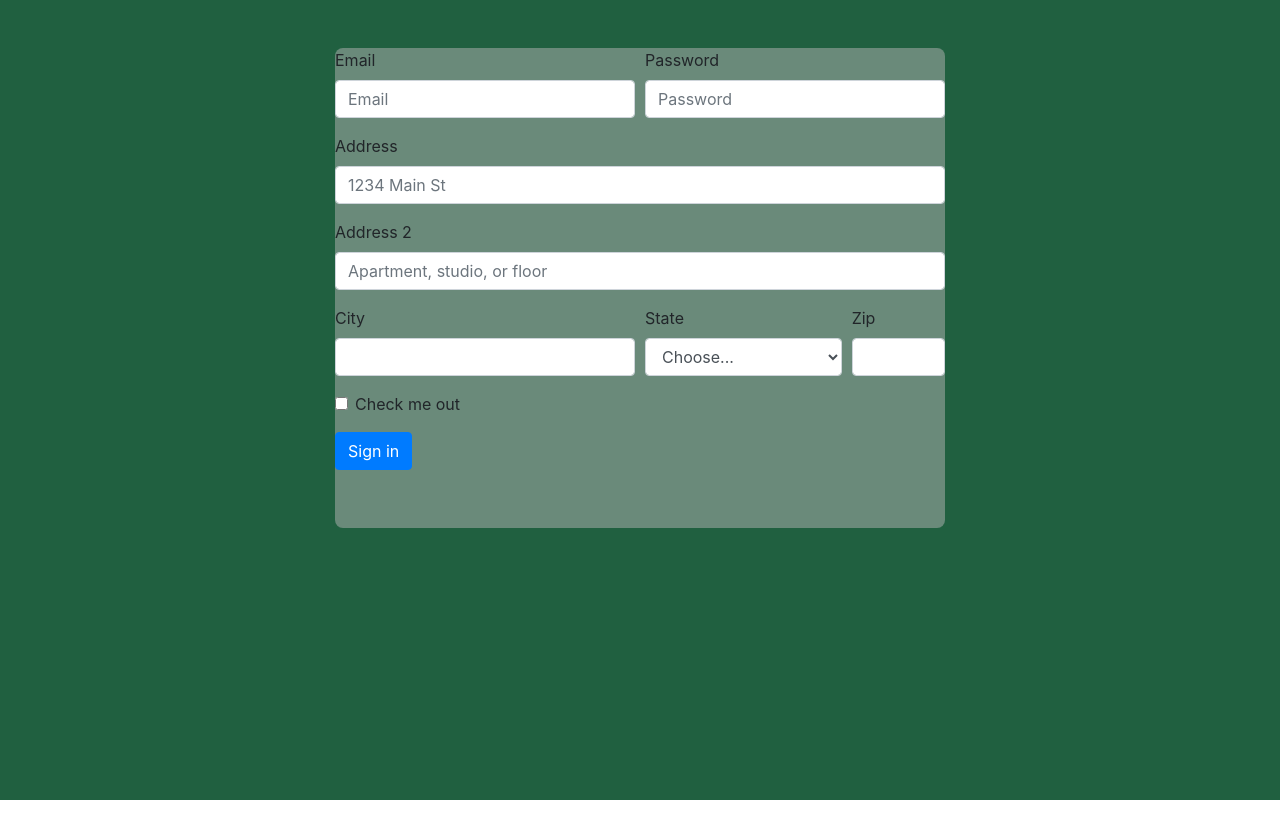
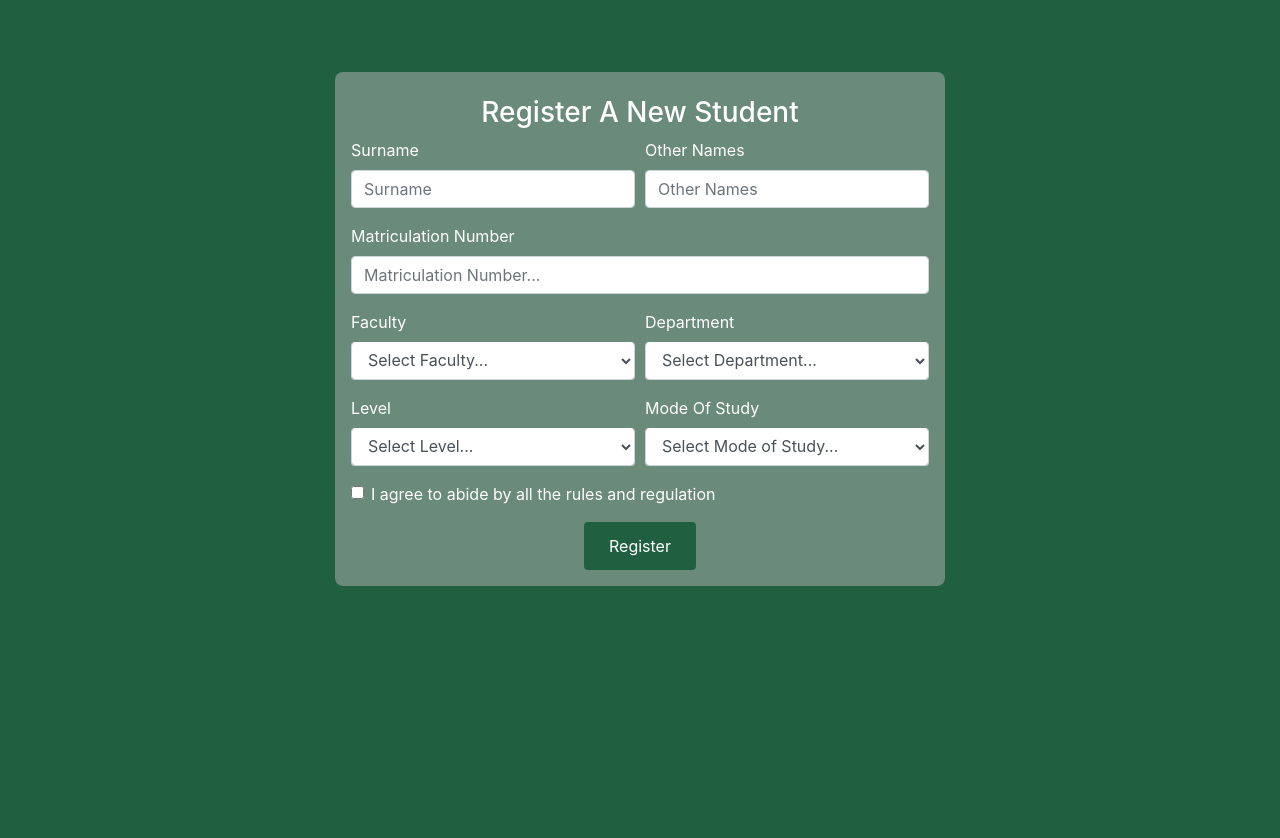
Before and after one commit to w3bh4ck/student-profile, a website: page public/index.html in a window 1280 px wide. Before the commit the page ends 800 px from the top, so only its background shows below. Drawn offline with nearby package versions, Linux system fonts and the light colour scheme; a web font is replaced by a local one.

Commit message:
decided to add a frontend although not connected to the UI yet

```diff
--- a/mongoose/mongoose.js
+++ b/mongoose/mongoose.js
@@ -1,6 +1,6 @@
 const mongoose = require('mongoose');
 
 mongoose.Promise = global.Promise;
-mongoose.connect('mongodb://localhost/student-profile');
+mongoose.connect('mongodb://localhost:27017/student-profile', { useNewUrlParser: true });
 
 module.exports = {mongoose};
--- a/public/index.html
+++ b/public/index.html
@@ -1,5 +1,6 @@
 <!DOCTYPE html>
 <html lang="en">
+
 <head>
     <meta charset="UTF-8">
     <meta name="viewport" content="width=device-width, initial-scale=1.0, user-scalable=no">
@@ -7,67 +8,91 @@
     <script src="./utils/jquery-3.3.1.min.js"></script>
     <link rel="stylesheet" href="./utils/bootstrap-4.1.3-dist/css/bootstrap.css">
     <!-- <link rel="stylesheet" href="https://stackpath.bootstrapcdn.com/bootstrap/4.1.3/css/bootstrap.min.css"> -->
-    <link href="https://fonts.googleapis.com/css?family=Anton|Baloo+Bhai|Concert+One|Hanalei+Fill|Jua|Orbitron|Patua+One|Righteous" rel="stylesheet">
+    <link href="https://fonts.googleapis.com/css?family=Anton|Baloo+Bhai|Concert+One|Hanalei+Fill|Jua|Orbitron|Patua+One|Righteous"
+        rel="stylesheet">
     <script src="https://unpkg.com/scrollreveal"></script>
     <link rel="stylesheet" href="./styles/style.css">
     <title>Student Portal</title>
 </head>
+
 <body>
     <div class="main">
-    <div class="col-md-6 offset-md-3 pt-5">
+        <div class="col-md-6 offset-md-3 pt-5 pb-4 ">
             <div class="student-form">
-
-
-            <form>
+                <h3 class="text-center text-white mt-4 pt-4">Register A New Student</h3>
+                <form class="mx-3">
                     <div class="form-row">
                         <div class="form-group col-md-6">
-                    <label for="inputEmail4">Email</label>
-                    <input type="email" class="form-control" id="inputEmail4" placeholder="Email">
+                            <label for="surename">Surname</label>
+                            <input type="text" class="form-control" id="surename" placeholder="Surname">
                         </div>
                         <div class="form-group col-md-6">
-                    <label for="inputPassword4">Password</label>
-                    <input type="password" class="form-control" id="inputPassword4" placeholder="Password">
+                            <label for="othernames">Other Names</label>
+                            <input type="text" class="form-control" id="othernames" placeholder="Other Names">
                         </div>
                     </div>
                     <div class="form-group">
-                    <label for="inputAddress">Address</label>
-                    <input type="text" class="form-control" id="inputAddress" placeholder="1234 Main St">
-                </div>
-                <div class="form-group">
-                    <label for="inputAddress2">Address 2</label>
-                    <input type="text" class="form-control" id="inputAddress2" placeholder="Apartment, studio, or floor">
+                        <label for="matriculation">Matriculation Number</label>
+                        <input type="text" class="form-control" id="matriculation" placeholder="Matriculation Number...">
                     </div>
                     <div class="form-row">
                         <div class="form-group col-md-6">
-                    <label for="inputCity">City</label>
-                    <input type="text" class="form-control" id="inputCity">
-                    </div>
-                    <div class="form-group col-md-4">
-                    <label for="inputState">State</label>
-                    <select id="inputState" class="form-control">
-                        <option selected>Choose...</option>
-                        <option>...</option>
+                            <label for="faculty">Faculty</label>
+                            <select id="faculty" class="form-control drop">
+                                <option selected>Select Faculty...</option>
+                                <option value="Engineering">Engineering</option>
+                                <option value="Sciences">Sciences</option>
+                                <option value="Medicine">Medicine</option>
+                                <option value="Art/Humanities">Art/Humanities</option>
                             </select>
                         </div>
-                    <div class="form-group col-md-2">
-                    <label for="inputZip">Zip</label>
-                    <input type="text" class="form-control" id="inputZip">
+                        <div class="form-group col-md-6">
+                            <label for="department">Department</label>
+                            <select id="department" class="form-control drop">
+                                <option selected>Select Department...</option>
+                                <option value="Electrical Engineering">Electrical Engineering</option>
+                                <option value="Computer Science">Computer Science</option>
+                                <option value="Political Science">Political Science</option>
+                                <option value="Pharmacy">Pharmacy</option>
+                            </select>
+                        </div>
+                    </div>
+                    <div class="form-row">
+                        <div class="form-group col-md-6">
+                            <label for="level">Level</label>
+                            <select id="level" class="form-control drop">
+                                <option selected>Select Level...</option>
+                                <option value="100">100</option>
+                                <option value="200">200</option>
+                                <option value="300">300</option>
+                                <option value="400">400</option>
+                                <option value="500">500</option>
+                            </select>
+                        </div>
+                        <div class="form-group col-md-6">
+                            <label for="mode">Mode Of Study</label>
+                            <select id="mode" class="form-control drop">
+                                <option selected>Select Mode of Study...</option>
+                                <option value="fulltime" >Fulltime</option>
+                                <option value="part time" >Part Time</option>
+                            </select>
                         </div>
                     </div>
                     <div class="form-group">
                         <div class="form-check">
                             <input class="form-check-input" type="checkbox" id="gridCheck">
                             <label class="form-check-label" for="gridCheck">
-                        Check me out
+                                I agree to abide by all the rules and regulation
                             </label>
                         </div>
                     </div>
-                <button type="submit" class="btn btn-primary">Sign in</button>
+                    <div class="text-center">
+                    <button type="submit" id="btn-register" class="btn btn-primary ">Register</button>
+                </div>
                 </form>
-
-
             </div>
         </div>
     </div>
 </body>
+
 </html>
--- a/public/styles/style.css
+++ b/public/styles/style.css
@@ -1,12 +1,27 @@
 .main {
     background-color: rgba(32, 96, 64);
     width: 100%;
-    height: 100vh;
+    height: 60rem;
 }
 
 .student-form {
     background-color: rgba(179, 179, 179, 0.5);
     width: 100%;
-    height: 30rem;
     border-radius: 8px;
+    padding-bottom: 1rem;
 }
+
+label{
+    color: #ffffff;
+}
+
+.drop {
+    border-top-style: none;
+}
+
+#btn-register {
+    background-color: rgba(32, 96, 64);
+    border: none;
+    height: 3rem;
+    width: 7rem;
+}
```
Also changed, not shown: models/Students.js (+9 -0 lines). Lines whose indentation alone changed are shown as unchanged.
